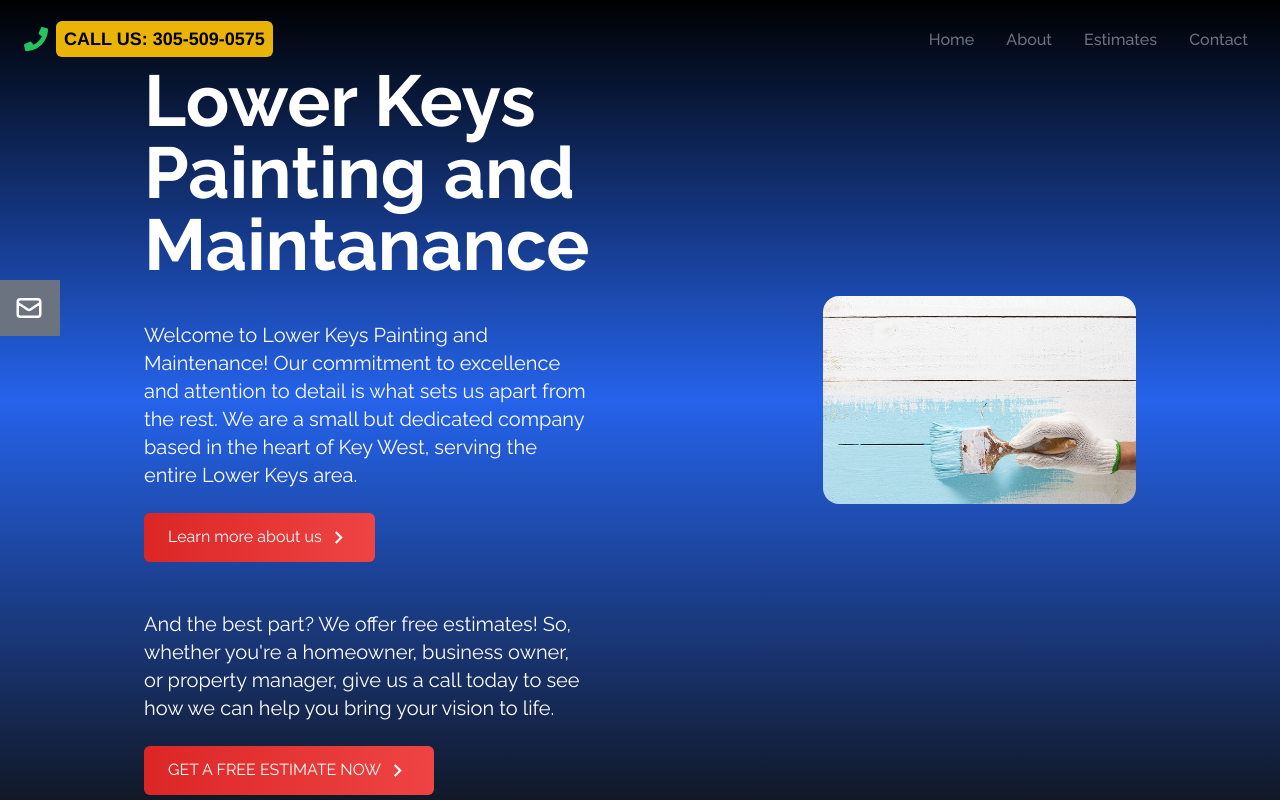
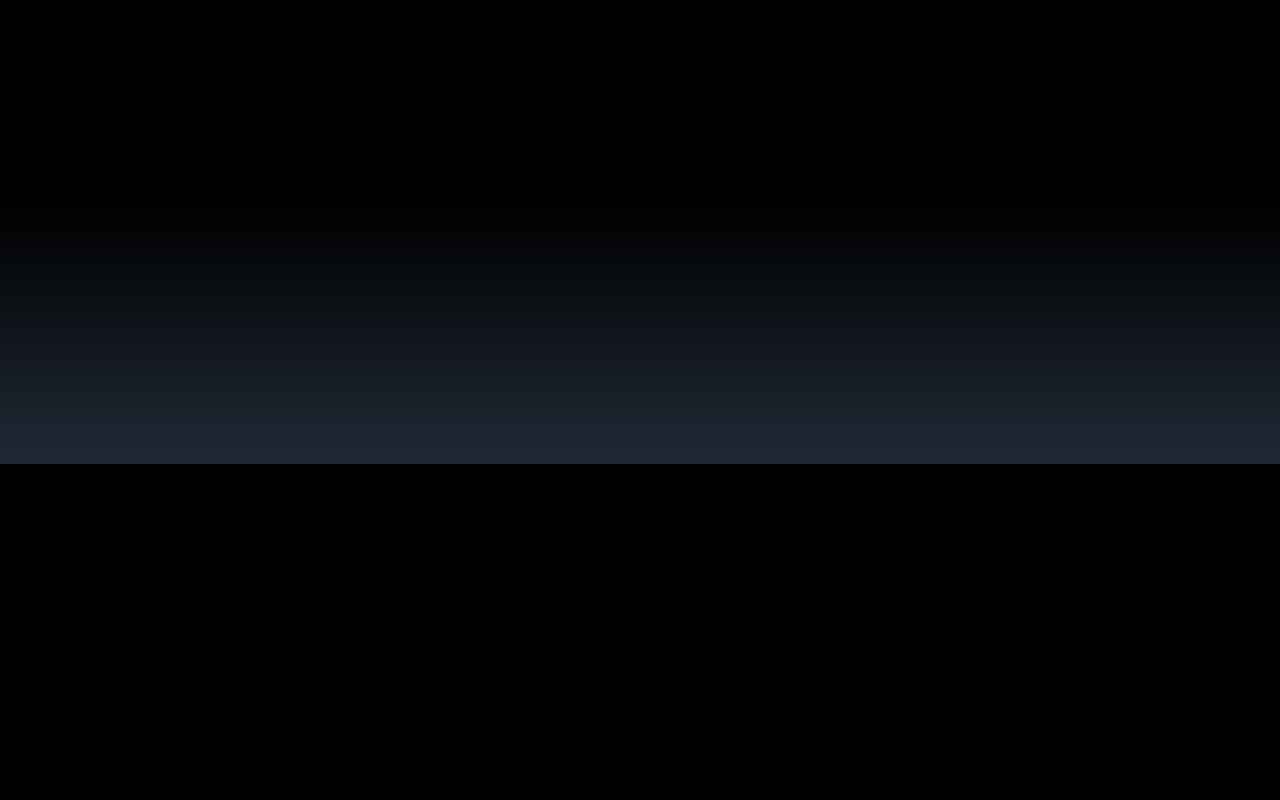
Before and after one commit to constantinirimia/lowerkeys, a React (Create React App) app: page /sitemap.xml in a window 1280 px wide. Shown: the top 800 px of the page. Built offline with nearby package versions, Linux system fonts and the light colour scheme.

Commit message:
added new sitemap

```diff
--- a/package.json
+++ b/package.json
@@ -15,6 +15,7 @@
     "react": "^18.1.0",
     "react-dom": "^18.1.0",
     "react-icons": "^4.4.0",
+    "react-router-dom": "^5.2.0",
     "react-scripts": "5.0.1",
     "react-scroll": "^1.8.7",
     "web-vitals": "^2.1.4"
--- a/src/App.js
+++ b/src/App.js
@@ -7,6 +7,7 @@ import Portfolio from "./components/Portfolio";
 import SocialLinks from "./components/SocialLinks";
 import Footer from "./components/Footer";
 import Estimates from "./components/Estimates";
+import Sitemap from "./components/Sitemap";
 
 function App() {
   return (
@@ -18,6 +19,7 @@ function App() {
       <Contact />
       <Footer />
       <SocialLinks />
+      <Sitemap />
     </div>
   );
 }
--- /dev/null
+++ b/src/components/Sitemap.jsx
@@ -0,0 +1,18 @@
+import React from "react";
+
+function Sitemap() {
+  const sitemapXml = `<?xml version="1.0" encoding="UTF-8"?>
+  <urlset xmlns="http://www.sitemaps.org/schemas/sitemap/0.9"
+          xmlns:xsi="http://www.w3.org/2001/XMLSchema-instance"
+          xsi:schemaLocation="http://www.sitemaps.org/schemas/sitemap/0.9
+          http://www.sitemaps.org/schemas/sitemap/0.9/sitemap.xsd">
+    <url>
+      <loc>http://www.lowerkeyspaintingandmaintenance.com/</loc>
+      <lastmod>2023-04-25T16:18:21+00:00</lastmod>
+    </url>
+  </urlset>`;
+
+  return <div dangerouslySetInnerHTML={{ __html: sitemapXml }} />;
+}
+
+export default Sitemap;
--- a/src/index.css
+++ b/src/index.css
@@ -94,13 +94,13 @@ body {
     height: 100%;
   }
   .estimates {
-    margin-top: 10%;
+    margin-top: 0%;
   }
   .about,
   .portfolio,
   .estimates,
   .experience {
-    margin-top: 50%;
+    margin-top: 0%;
   }
 
   .home img {
--- a/src/index.js
+++ b/src/index.js
@@ -2,10 +2,19 @@ import React from "react";
 import ReactDOM from "react-dom/client";
 import "./index.css";
 import App from "./App";
+import Sitemap from "./components/Sitemap";
+import { BrowserRouter as Router, Switch, Route, Link } from "react-router-dom";
 
 const root = ReactDOM.createRoot(document.getElementById("root"));
 root.render(
-  <React.StrictMode>
-    <App />
-  </React.StrictMode>
+  <Router>
+    <Switch>
+      <Route exact path="/sitemap.xml">
+        <Sitemap />
+      </Route>
+      <Route path="/">
+        <App />
+      </Route>
+    </Switch>
+  </Router>
 );
```
Also changed, not shown: public/robots.txt.
